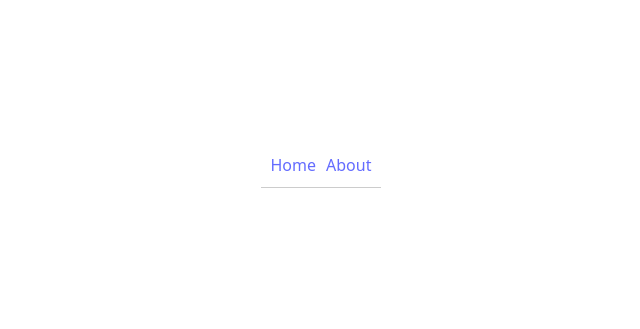
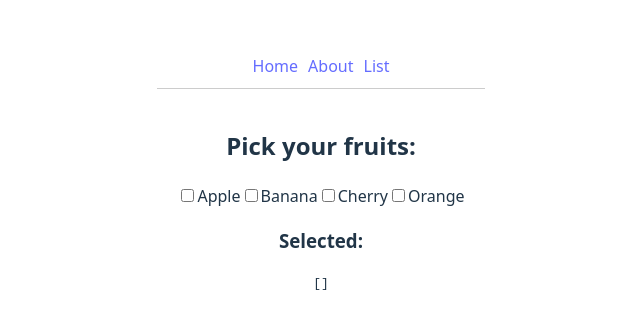
Before and after one commit to dark8nDev/electron-tests, a React (Vite) app: page /list in a window 1280 px wide. Before the commit this address had no page. Shown: the part 215-544 px from the top of the page, without its empty margins (319-959 px from the left). Built offline with nearby package versions, Linux system fonts and the light colour scheme.

Commit message:
list component

```diff
--- a/src/App.jsx
+++ b/src/App.jsx
@@ -3,6 +3,7 @@ import './App.css'
 import Navbar from './NavBar';
 import Home from './Home';
 import About from './About';
+import List from './List';
 
 function App() {
   return (
@@ -12,6 +13,7 @@ function App() {
         <Routes>
           <Route path="/" element={<Home />} />
           <Route path="/about" element={<About />} />
+          <Route path="list" element={<List />} />
         </Routes>
       </div>
     </Router>
--- /dev/null
+++ b/src/List.jsx
@@ -0,0 +1,42 @@
+import { useState } from 'react';
+
+export default function List() {
+  const options = ["Apple", "Banana", "Cherry", "Orange"]; // your list
+  const [selected, setSelected] = useState([]); // store selected items
+
+  const handleChange = (event) => {
+    const { value, checked } = event.target;
+
+    if (checked) {
+      // add item
+      setSelected((prev) => [...prev, value]);
+    } else {
+      // remove item
+      setSelected((prev) => prev.filter((item) => item !== value));
+    }
+  };
+
+  return (
+    <>
+      <div className="p-4">
+        <h2 className="text-lg font-bold mb-2">Pick your fruits:</h2>
+        {options.map((item) => (
+          <label key={item} className="block">
+            <input
+              type="checkbox"
+              value={item}
+              onChange={handleChange}
+              checked={selected.includes(item)}
+            />
+            {item}
+          </label>
+        ))}
+
+        <div className="mt-4">
+          <h3 className="font-semibold">Selected:</h3>
+          <pre>{JSON.stringify(selected, null, 2)}</pre>
+        </div>
+      </div>
+    </>
+  )
+}
--- a/src/NavBar.jsx
+++ b/src/NavBar.jsx
@@ -1,11 +1,11 @@
-import React from 'react';
 import { Link } from 'react-router-dom';
 
 export default function Navbar() {
   return (
     <nav style={{ padding: '10px', borderBottom: '1px solid #ccc' }}>
       <Link to="/" style={{ marginRight: '10px' }}>Home</Link>
-      <Link to="/about">About</Link>
+      <Link to="/about" style={{ marginRight: '10px' }}>About</Link>
+      <Link to="/list">List</Link>
     </nav>
   );
 }
```
